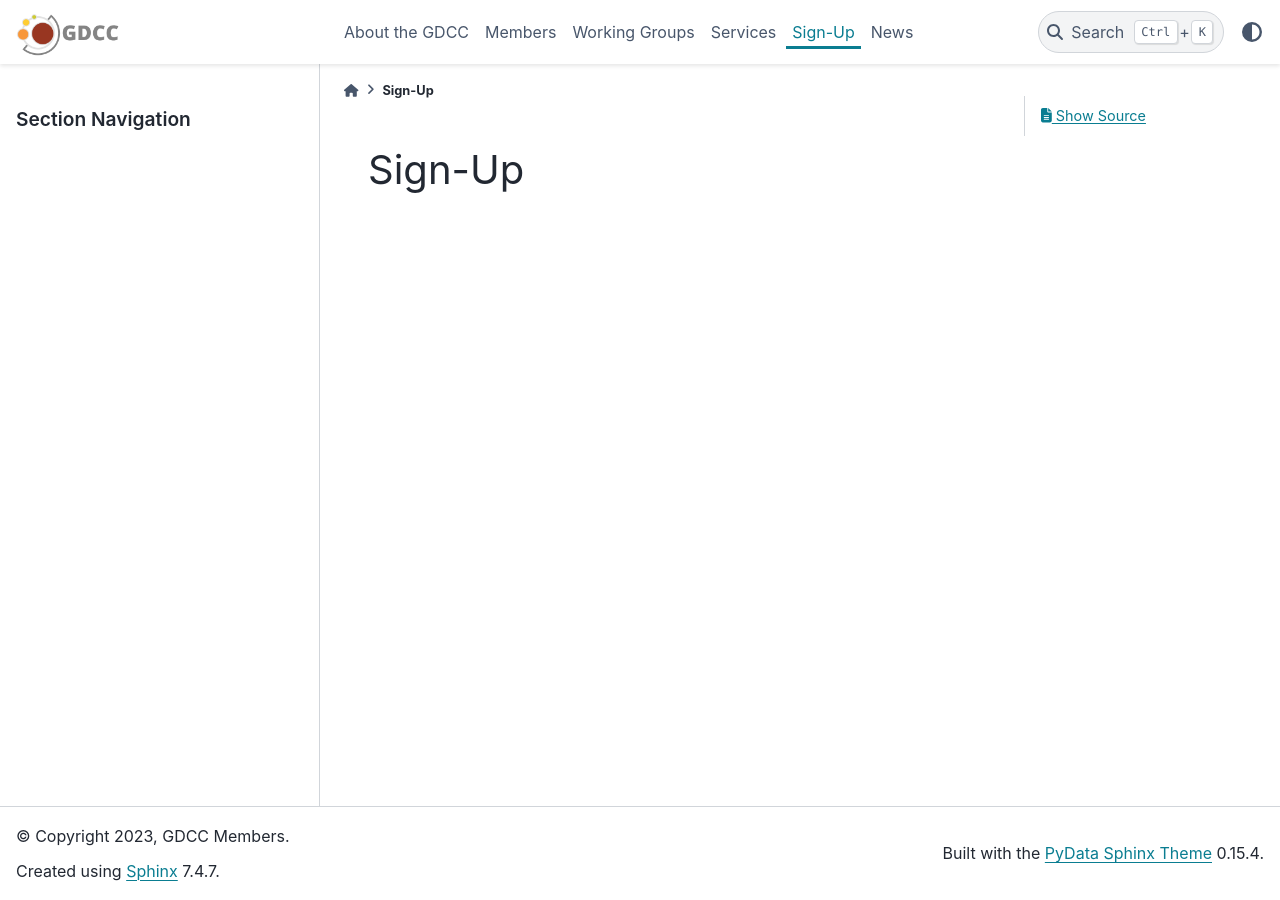
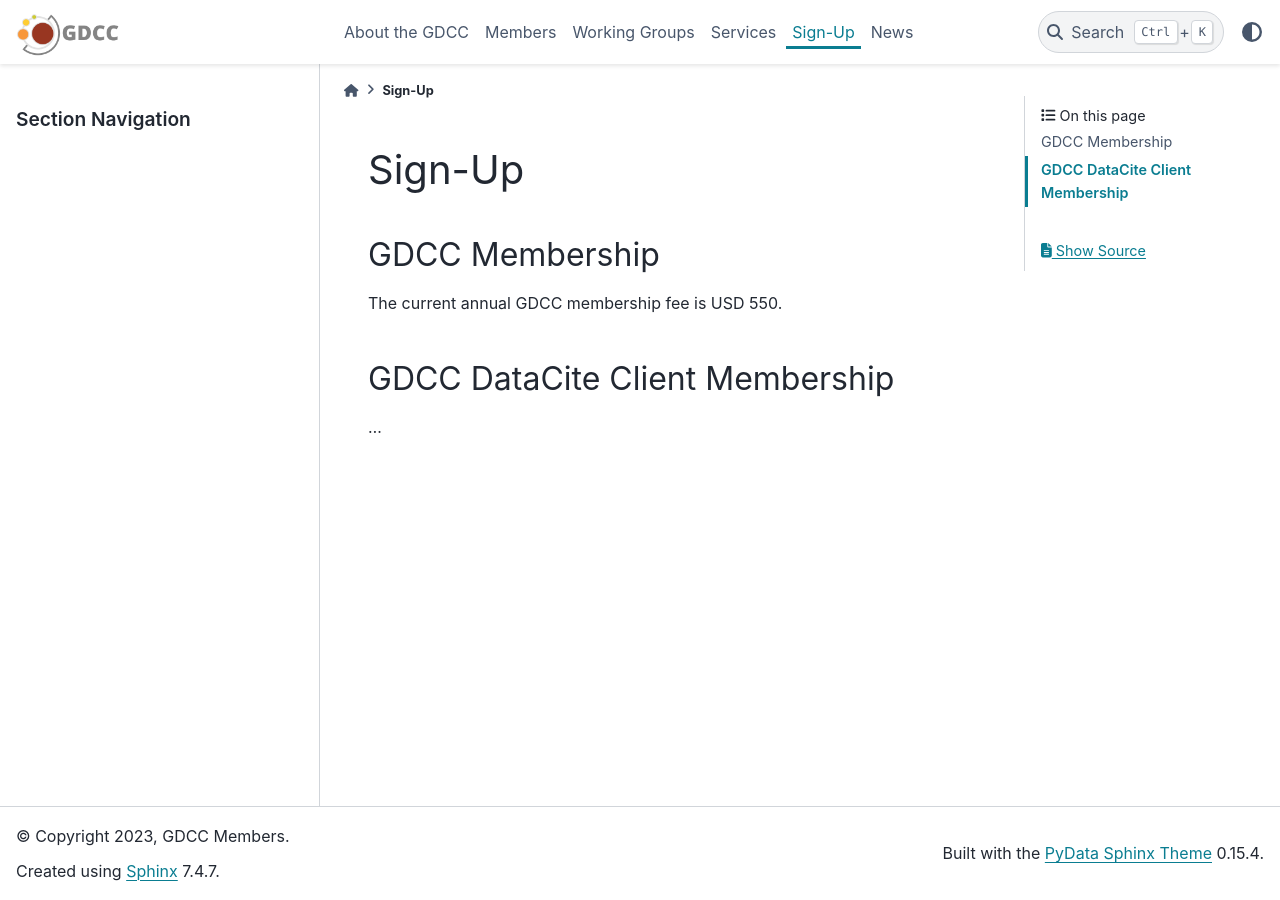
Before and after one commit to gdcc/www.gdcc.io, a Sphinx documentation site: the page built from source/sign-up.md, in a window 1280 px wide. Built offline with Sphinx 7.4.7 and the PyData theme 0.15.4, drawn with Linux system fonts in a browser that asks for light colours.

Commit message:
Update sign-up.md

```diff
--- a/source/sign-up.md
+++ b/source/sign-up.md
@@ -1 +1,6 @@
 # Sign-Up
+## GDCC Membership
+The current annual GDCC membership fee is USD 550.
+
+## GDCC DataCite Client Membership
+...
```
